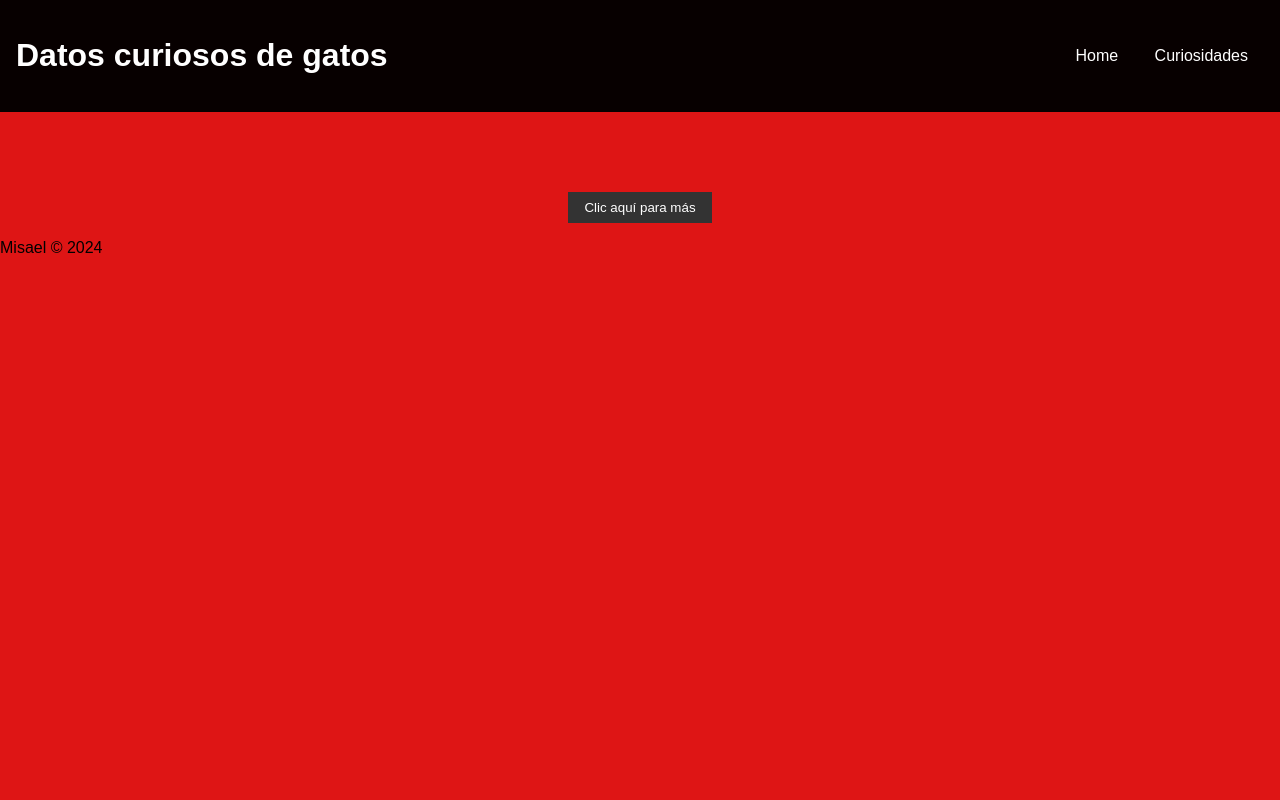
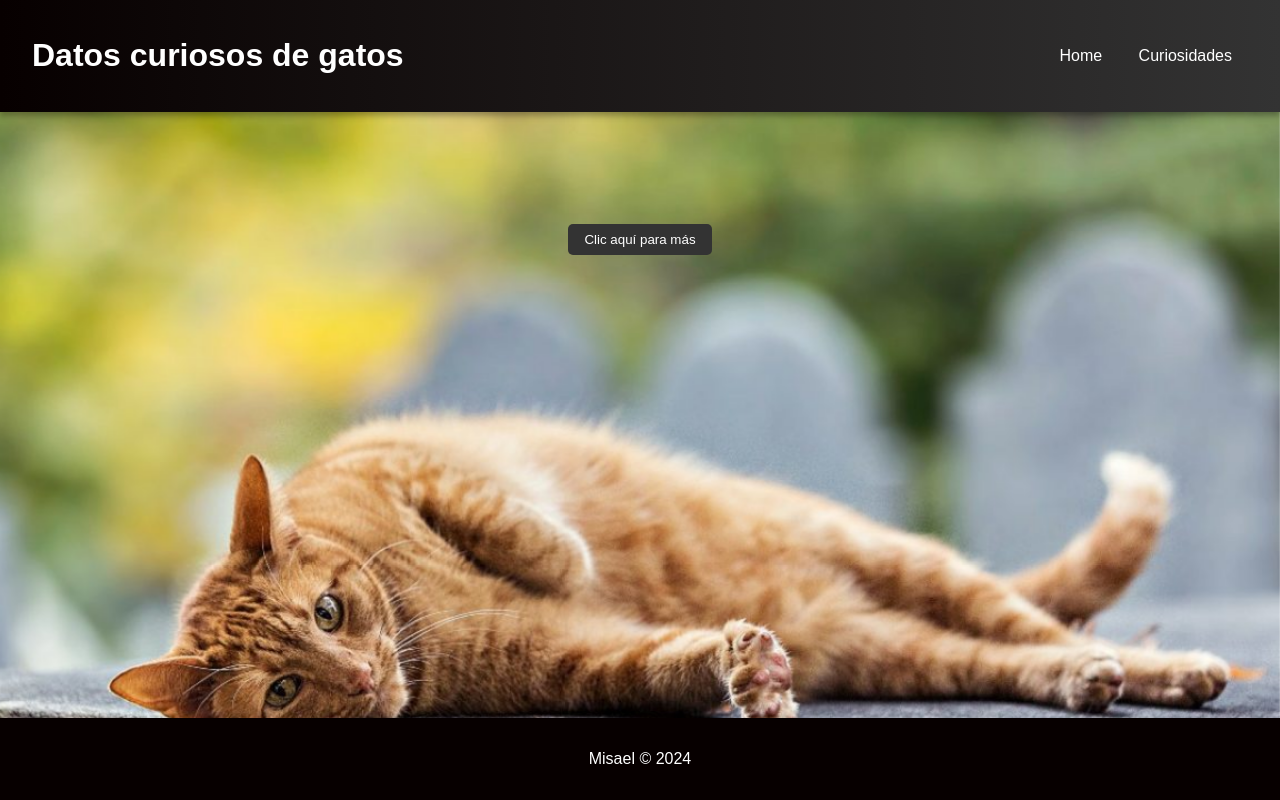
Before and after one commit to MisaelFlip/FinalProyect-CatFact-2024, a plain HTML site: page index.html in a window 1280 px wide. Drawn offline with Linux system fonts and the light colour scheme; no server answers.

Commit message:
Actualización de Html y de Css y Creación de la carpeta de imagenes

```diff
--- a/index.html
+++ b/index.html
@@ -7,20 +7,23 @@
   <link rel="stylesheet" href="styles/main.css">
 </head>
 <body>
-  <header>
+  <!-- Imagen de fondo -->
+  <img src="imagenes/Gato.jpg" alt="Fondo de gatos" class="background-image">
+
+  <header class="main-header">
     <h1>Datos curiosos de gatos</h1>
-    <nav>
+    <nav class="navbar">
       <a href="#">Home</a>
       <a href="#">Curiosidades</a>
     </nav>
   </header>
-  <main>
-    <section id="cat-facts">
-
+  <main class="main-content">
+    <section id="cat-facts" class="facts-container">
+      <!-- Contenido dinámico de curiosidades -->
     </section>
-    <button id="load-more">Clic aquí para más</button>
+    <button id="load-more" class="load-more-btn">Clic aquí para más</button>
   </main>
-  <footer>
+  <footer class="main-footer">
     <p>Misael &copy; 2024</p>
   </footer>
   <script src="scripts/app.js"></script>
--- a/styles/main.css
+++ b/styles/main.css
@@ -1,10 +1,3 @@
-body {
-    font-family: Arial, sans-serif;
-    margin: 0;
-    padding: 0;
-    background-color: #de1515;
-  }
-
   header {
     background-color: #070000;
     color: white;
@@ -32,6 +25,7 @@ body {
     background-color: white;
     padding: 1rem;
     text-align: center;
+    border-radius: 50px;
   }
 
   button#load-more {
@@ -47,3 +41,61 @@ body {
   button#load-more:hover {
     background-color: #070000;
   }
+
+html, body {
+  font-family: Arial, sans-serif;
+  height: 100%;
+  margin: 0;
+  display: flex;
+  flex-direction: column;
+}
+
+.main-content {
+  flex: 1;
+  padding: 2rem;
+}
+
+.background-image {
+  position: fixed;
+  top: 0;
+  left: 0;
+  width: 100%;
+  height: 100%;
+  object-fit: cover;
+  z-index: -1;
+}
+
+.load-more-btn {
+  display: block;
+  margin: 1rem auto;
+  padding: 0.5rem 1rem;
+  background-color: #333;
+  color: white;
+  border: none;
+  border-radius: 5px;
+  cursor: pointer;
+}
+
+.main-header {
+  background: linear-gradient(90deg, #070000, #333);
+  padding: 1rem 2rem;
+  color: white;
+  display: flex;
+  justify-content: space-between;
+  align-items: center;
+  box-shadow: 0 4px 6px rgba(0, 0, 0, 0.3);
+}
+
+.facts-container {
+  display: grid;
+  grid-template-columns: repeat(auto-fit, minmax(200px, 1fr));
+  gap: 1.5rem;
+  padding: 2rem;
+}
+
+.main-footer {
+  background: #070000;
+  color: white;
+  text-align: center;
+  padding: 1rem;
+}
```
Also changed, not shown: imagenes/Gato.jpg (added).
